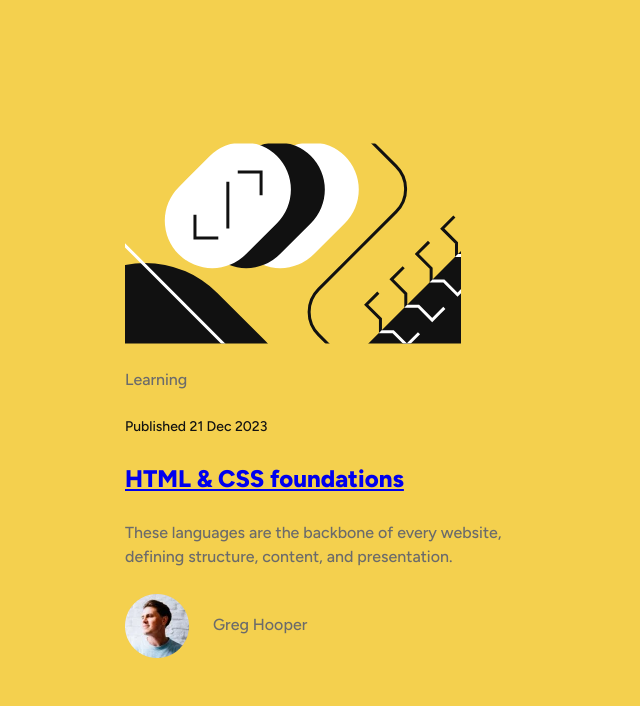
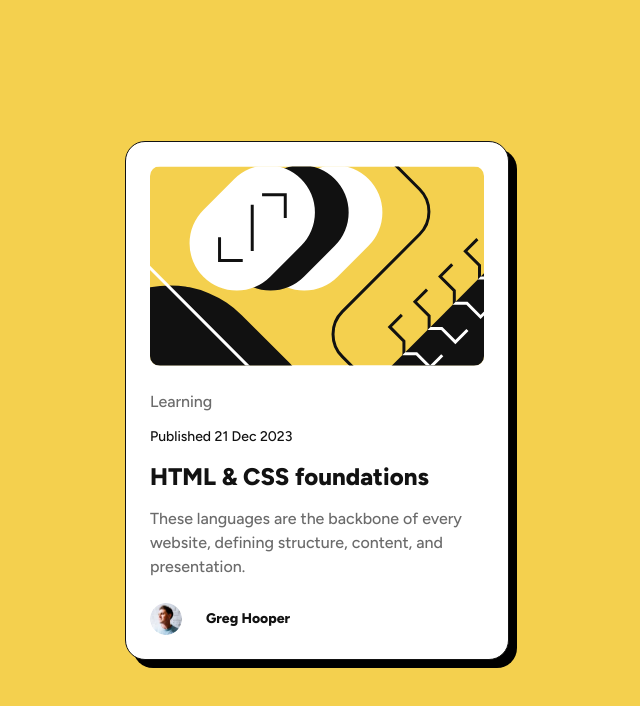
Before and after one commit to fazliddin8515/fm-blog-preview-card, a plain HTML site: page index.html in a window 1280 px wide. Shown: the whole page, without its empty margins (323-963 px from the left). Drawn offline with Linux system fonts and the light colour scheme.

Commit message:
style(card): add card styles

```diff
--- a/style.css
+++ b/style.css
@@ -1,6 +1,7 @@
 :root {
   --yellow: hsl(47, 88%, 63%);
   --white: hsl(0, 0%, 100%);
+  --black: hsl(0, 0%, 0%);
   --gray-500: hsl(0, 0%, 42%);
   --gray-950: hsl(0, 0%, 7%);
 
@@ -100,3 +101,49 @@ picture {
   padding: var(--space-300)
     max(var(--space-300), calc(50% - var(--max-child-width) / 2));
 }
+
+.card {
+  background-color: var(--white);
+  border-radius: var(--radius-lg);
+  border: 1px solid var(--gray-950);
+  box-shadow: 8px 8px 0 var(--black);
+  padding: var(--space-300);
+}
+
+.card__image {
+  border-radius: var(--radius-sm);
+  overflow: hidden;
+
+  img {
+    height: 200px;
+    width: 100%;
+    object-fit: cover;
+  }
+}
+
+.card__content * {
+  --flow-space: var(--space-150);
+}
+
+.card__content a {
+  text-decoration: none;
+  color: inherit;
+
+  &:hover,
+  &:focus {
+    color: var(--yellow);
+  }
+}
+
+.card__footer {
+  color: var(--gray-950);
+  font-size: var(--text-preset-3-lg);
+  font-weight: 800;
+
+  img {
+    width: 32px;
+    height: 32px;
+    object-fit: cover;
+    border-radius: 50%;
+  }
+}
```
